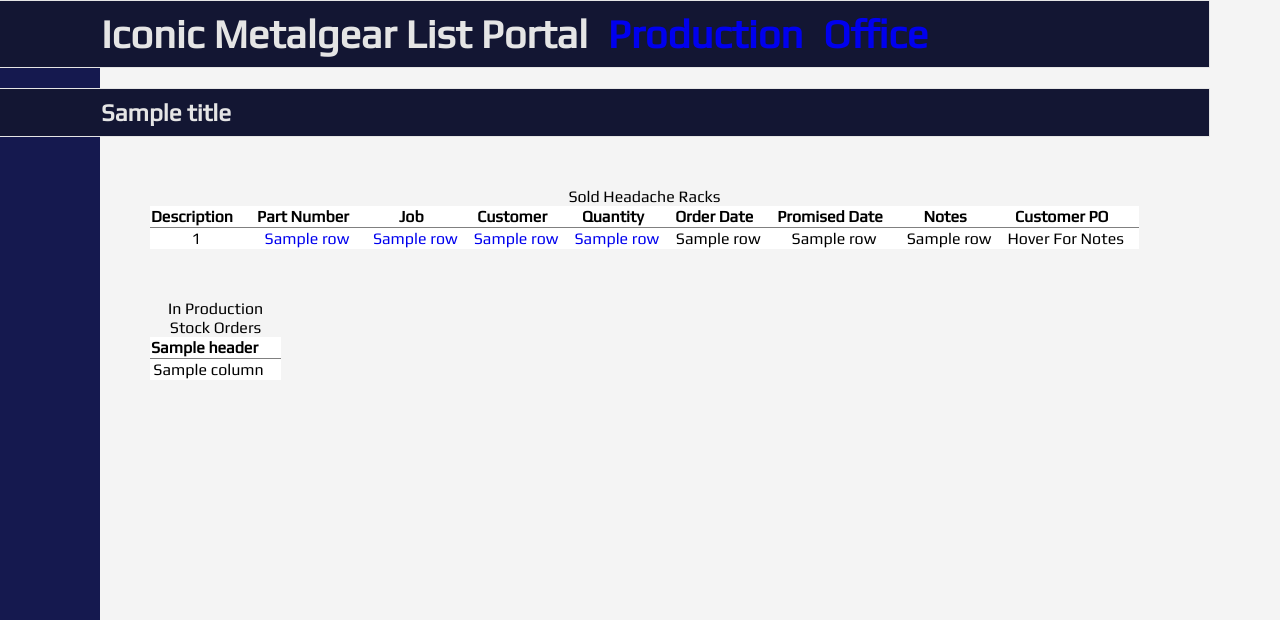
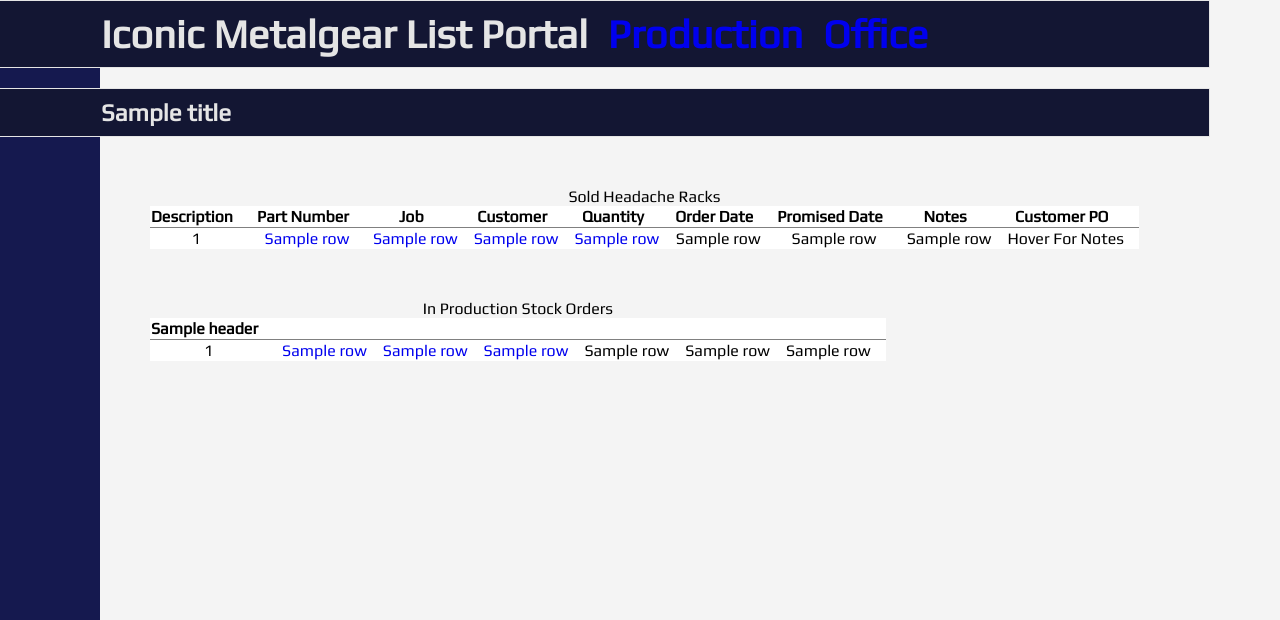
Before and after one commit to colin-iconic/solid-bassoon, a Flask app: template templates/rackinventory.html in a window 1280 px wide; the page is wider, and only the part inside the window is pictured. Shown: the top 620 px of that part. Run offline with Flask 2, Linux system fonts and the light colour scheme; the template is opened without the code that fills it: most values are stand-ins (such as "Sample title", 1, 10 or a date in 2020); some libraries are stand-ins or nearby versions.

Commit message:
Added links to stock section

```diff
--- a/templates/rackinventory.html
+++ b/templates/rackinventory.html
@@ -56,7 +56,7 @@
 				<td>{{ row[4] }}</td>
 				<td>{{ row[5] }}</td>
 				<td>{{ row[6] }}</td>
-				<td><span title="{{row[7]}}">Hover For Notes</span></td>
+				<td><span title="{{ row[7] }}">Hover For Notes</span></td>
 			</tr>
 		{% endfor %}
 		</table>
@@ -71,9 +71,13 @@
 				</thead>
 				{% for row in stock %}
 					<tr>
-					{% for column in row %}
-						<td>{{column}}</td>
-					{% endfor %}
+						<td>{{ row[0] }}</td>
+						<td><a href="/part_viewer?part={{ row[1] }}">{{row[1]}}</a></td>
+						<td><a href="/mobile_traveler?job={{ row[2] }}">{{row[2]}}</a></td>
+						<td><a href="/customer_jobs?customer={{ row[3] }}">{{row[3]}}</a></td>
+						<td>{{ row[4] }}</td>
+						<td>{{ row[5] }}</td>
+						<td>{{ row[6] }}</td>
 					</tr>
 				{% endfor %}
 			</table>
```
